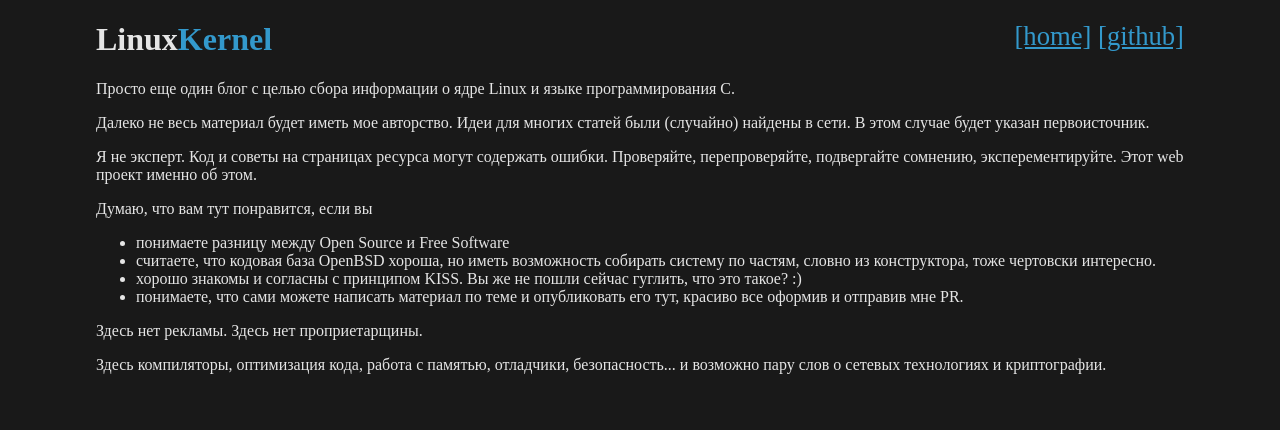
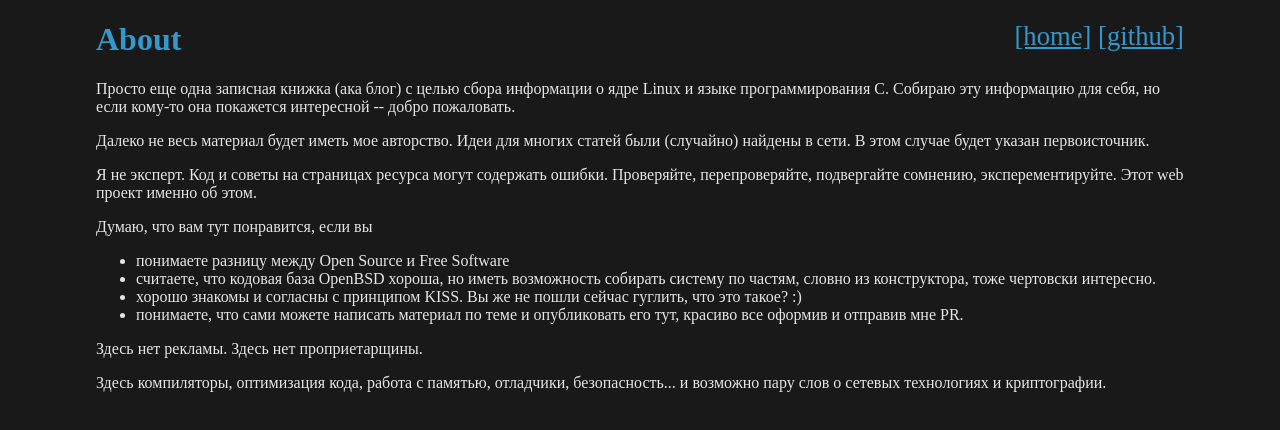
Before and after one commit to kernel-ru/kernel-ru.github.io, a plain HTML site: page about.html in a window 1280 px wide. Drawn offline with Linux system fonts and the light colour scheme.

Commit message:
update 'about'

```diff
--- a/about.html
+++ b/about.html
@@ -7,7 +7,7 @@
 
 <body>
 <div id="main">
-	<h1><name>Linux</name><span>Kernel</span>
+	<h1><span>About</span>
 <small>
 <a href="index.html">[home]</a>
 <a href="https://github.com/kernel-ru/kernel-ru.github.io">[github]</a>
@@ -17,8 +17,9 @@
 
 <p>
 <img style="float: right;" src="img/linux.svg.png"  alt=""/>
-Просто еще один блог с целью сбора информации о ядре Linux и
-языке программирования C.
+Просто еще одна записная книжка (ака блог) с целью сбора информации
+о ядре Linux и языке программирования C. Собираю эту информацию для
+себя, но если кому-то она покажется интересной -- добро пожаловать.
 <p>
 Далеко не весь материал будет иметь мое авторство.
 Идеи для многих статей были (случайно) найдены в сети.
```
